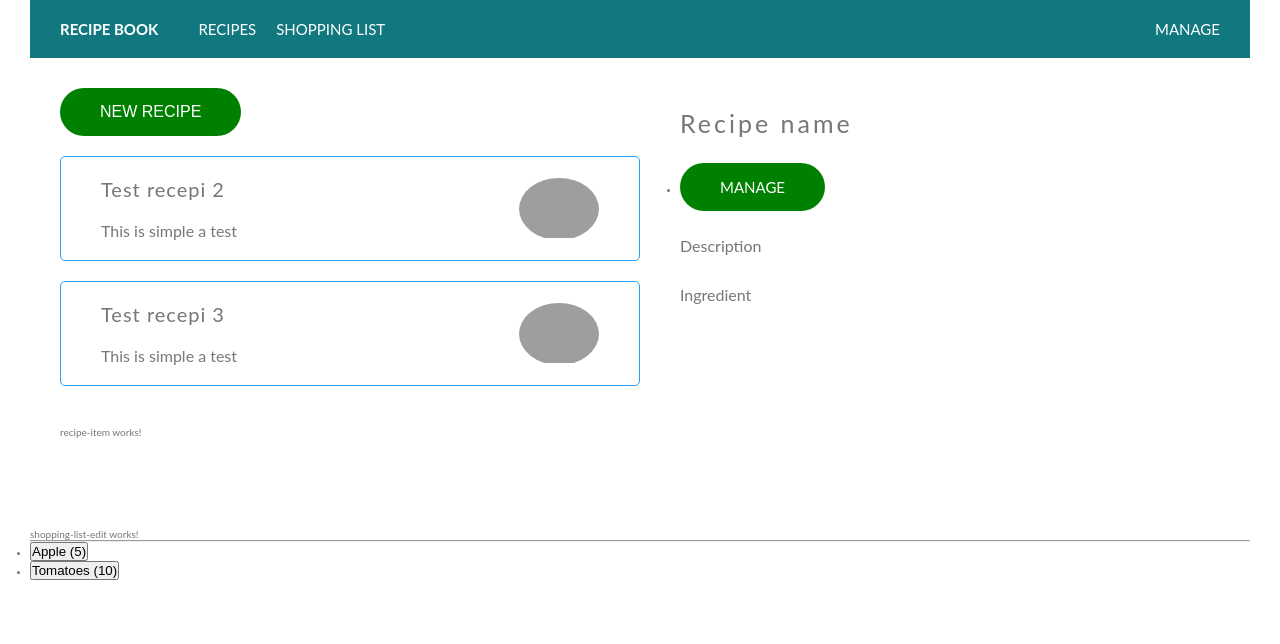
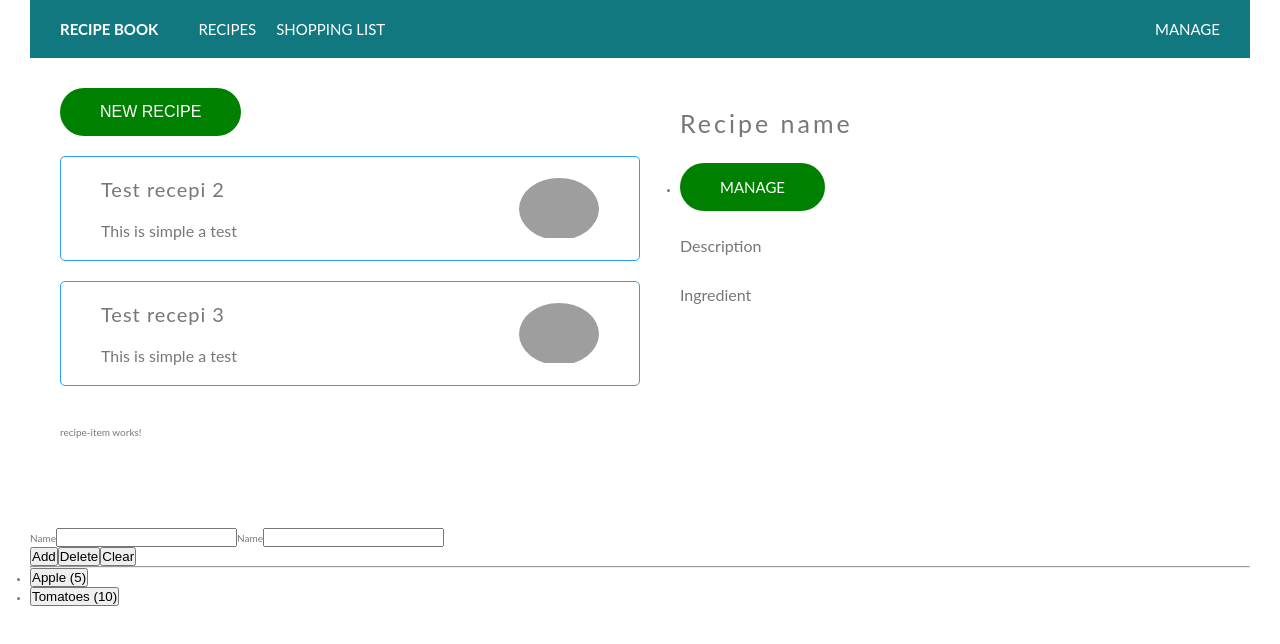
Before and after one commit to Ludo-q/ng4-complite-guide, an Angular app: page / in a window 1280 px wide. Shown: the top 644 px of the page. Built offline with nearby package versions, Linux system fonts and the light colour scheme; grey boxes are pictures that could not be loaded.

Commit message:
Added shopping list edit section.

```diff
--- a/src/app/shopping-list/shopping-edit/shopping-edit.component.html
+++ b/src/app/shopping-list/shopping-edit/shopping-edit.component.html
@@ -1 +1,13 @@
-<p>shopping-list-edit works!</p>
+<form class="form">
+  <div class="form__body">
+    <label for="name" class="form__label">Name</label>
+    <input type="text" class="form__input" id="name">
+    <label for="amount" class="form__label">Name</label>
+    <input type="number" class="form__input" id="amount">
+  </div>
+  <div class="form__footer">
+    <button class="form__button" type="submit">Add</button>
+    <button class="form__button" type="button">Delete</button>
+    <button class="form__button" type="button">Clear</button>
+  </div>
+</form>
```
